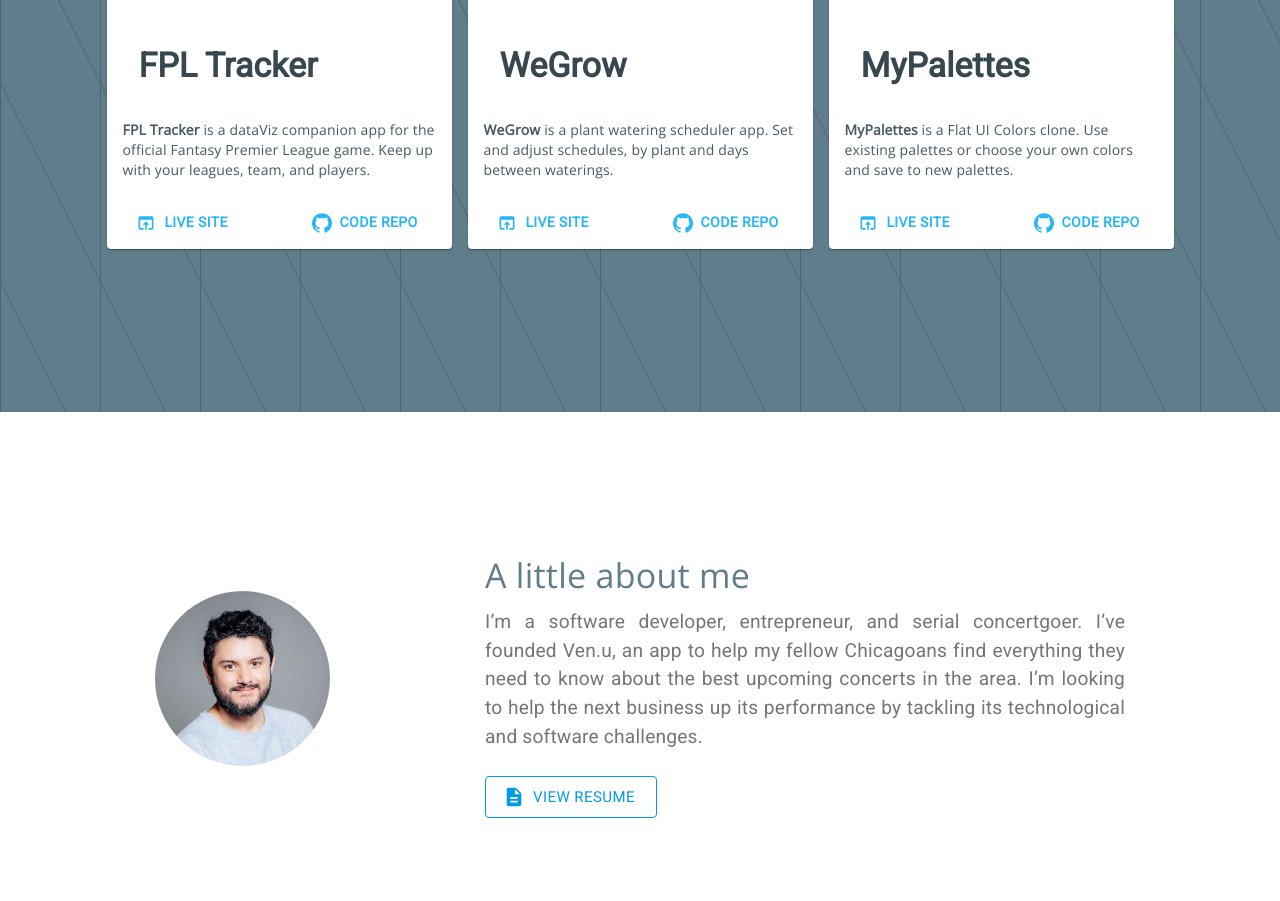
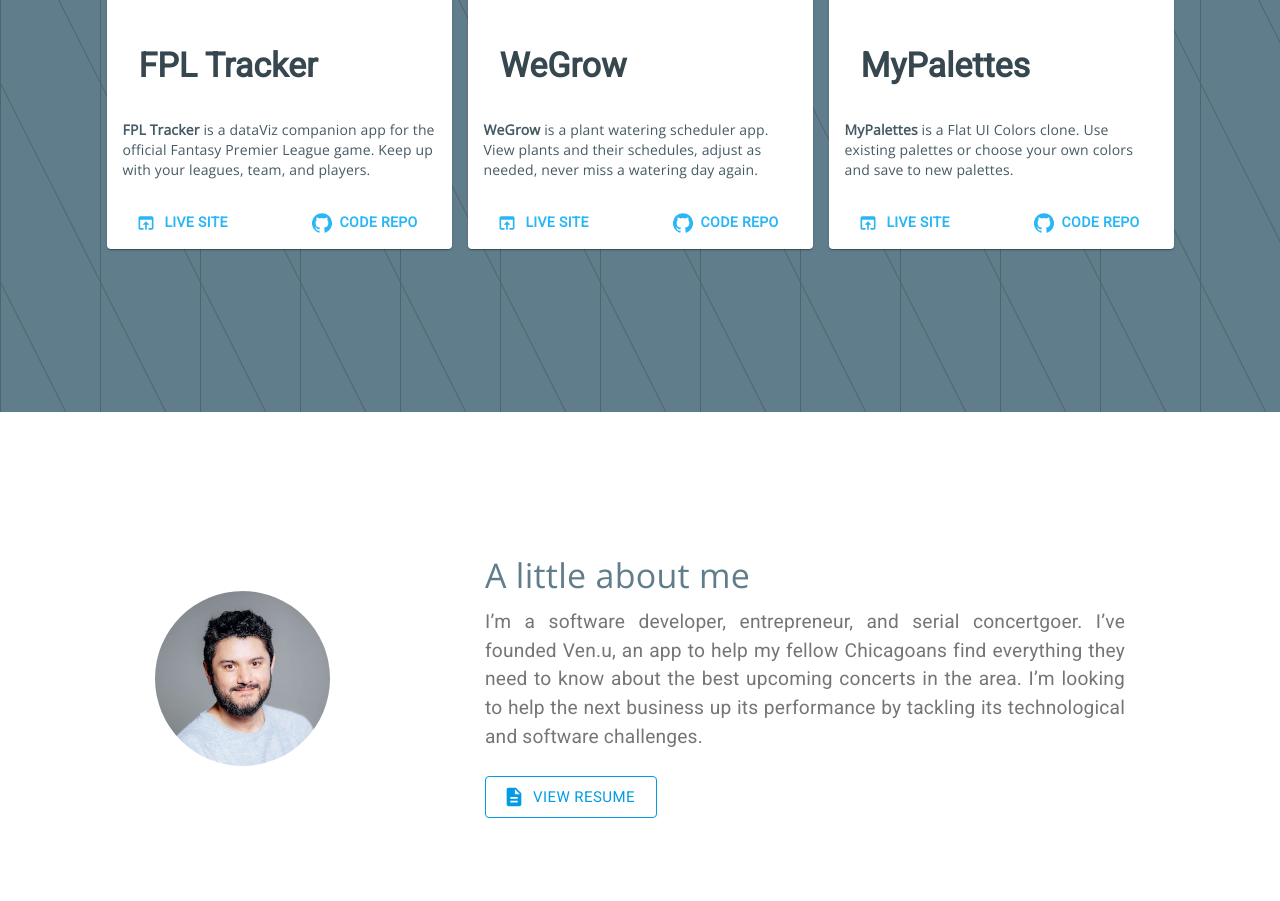
Before and after one commit to benjaminsinaiko/new-portfolio, a React (Create React App) app: page / in a window 1280 px wide. Shown: the part 1380-2281 px from the top of the page. Built offline with nearby package versions, Linux system fonts and the light colour scheme.

Commit message:
Update copy in projectsData

```diff
--- a/src/data/projectsData.js
+++ b/src/data/projectsData.js
@@ -11,7 +11,6 @@
       'is a dataViz companion app for the official Fantasy Premier League game. Keep up with your leagues, team, and players.',
     techUsed: 'React JS / Reach Router',
     techDescription:
-      // 'React front-end, with context hooks for state management. Data from the unoffical FPL API.',
       'React with useContext hook for state management. Routing with Reach Router. Data from the unofficial FPL API.',
     packages: ['axios', 'http-proxy-middleware', 'material-ui', 'moment', 'nivo'],
     siteLink: 'https://fpl-tracker.netlify.com/',
@@ -22,7 +21,7 @@
     projectName: 'WeGrow',
     projectImg: weGrow,
     projectDescription:
-      'is a plant watering scheduler app. Set and adjust schedules, by plant and days between waterings.',
+      'is a plant watering scheduler app. View plants and their schedules, adjust as needed, never  miss a watering day  again.',
     techUsed: 'React JS / Material-UI',
     techDescription:
       'React with context hooks for state management. Default plant Data seeded, users can adjust watering dates and times.',
```
